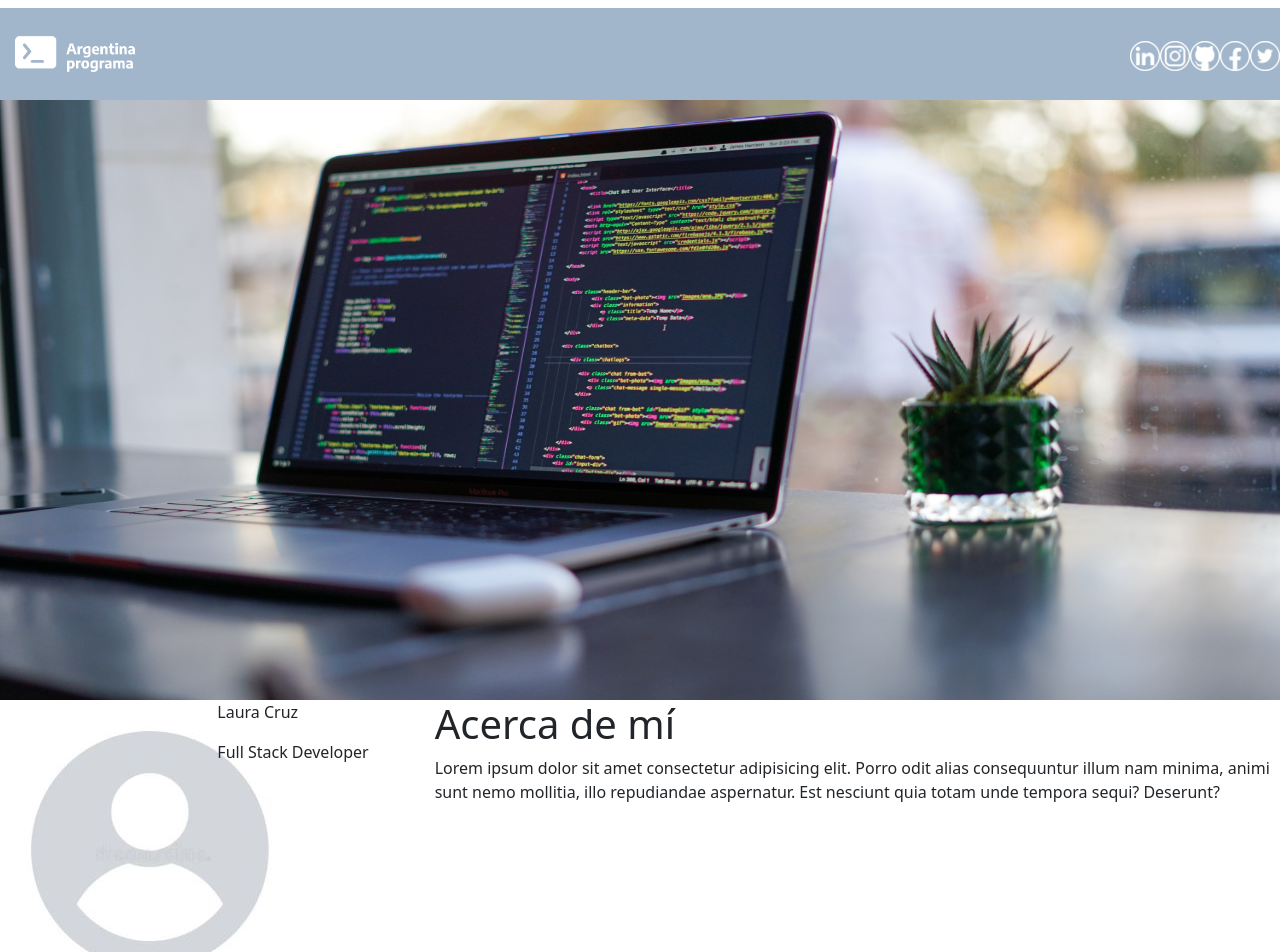
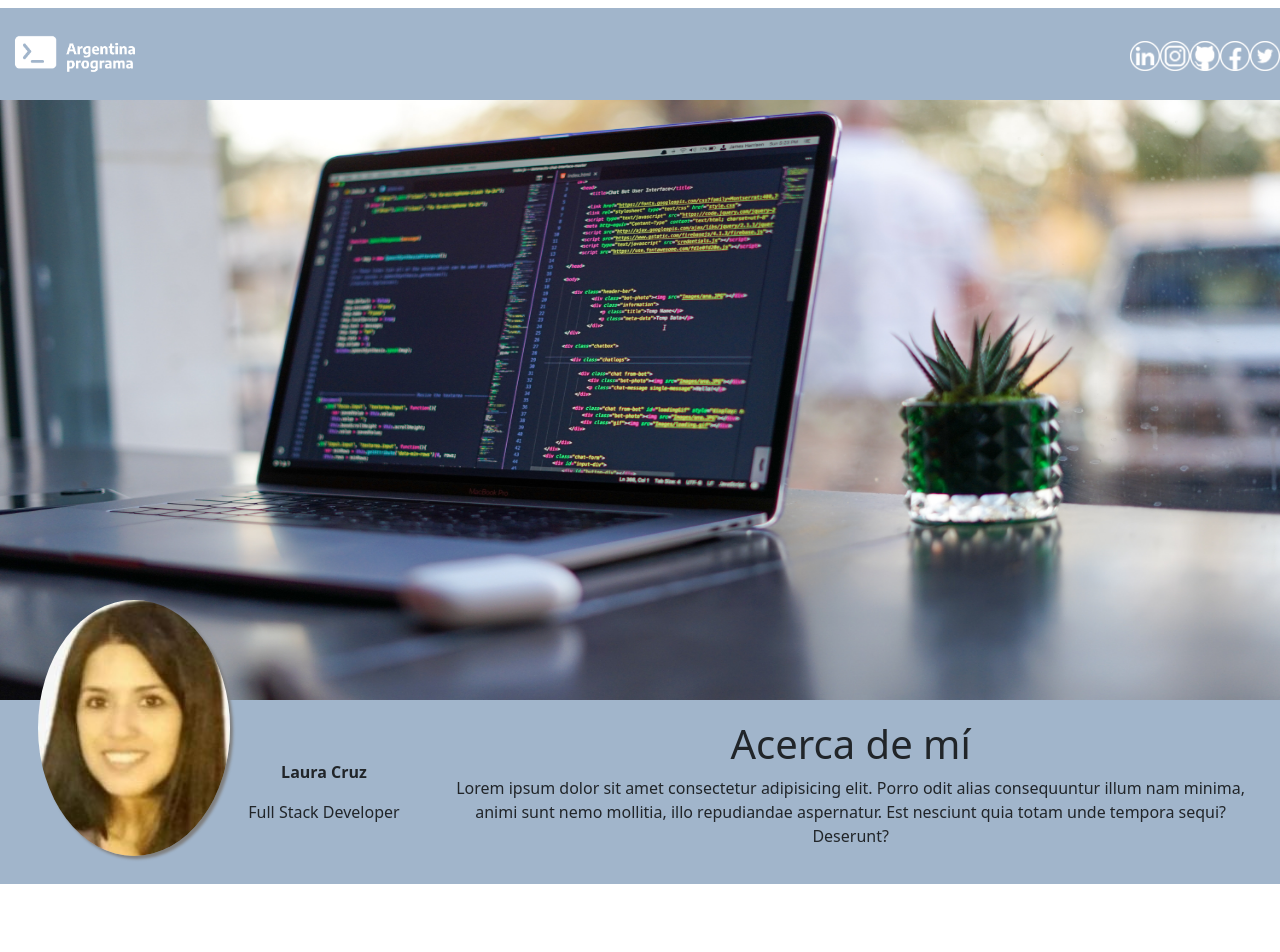
Before and after one commit to LauraPatriciaCruz/PortfolioFrontendArpro, an Angular app in the folder PortfolioFrontendArpro/: page / in a window 1280 px wide. Shown: the top 952 px of the page. After the commit the page ends 884 px from the top, so only its background shows below. Built offline with nearby package versions, Linux system fonts and the light colour scheme.

Commit message:
agregando estilos a foto de perfil en acerca-de

```diff
--- a/PortfolioFrontendArpro/src/app/components/acerca-de/acerca-de.component.css
+++ b/PortfolioFrontendArpro/src/app/components/acerca-de/acerca-de.component.css
@@ -0,0 +1,36 @@
+.row{
+    padding:20px;
+}
+div{
+    background-color: #a1b5cb;
+    text-align: center;
+}
+
+/*PROFILE PICTURE STYLES*/
+@media(min-width: 576px) {
+    #foto-perfil{
+        position:absolute;
+        width:15%;
+        border-radius: 100%;
+        box-shadow: 3px 3px 3px grey;
+        left:3%;
+        top:600px;
+    }
+}
+
+@media(max-width: 575px) {
+    #foto-perfil{
+        position:absolute;
+        width:35%;
+        border-radius: 100%;
+        box-shadow: 3px 3px 3px grey;
+        left:33%;
+        top:560px;
+    }
+}
+
+#nombre{
+    font-weight: bold;
+    margin-top: 40px;
+    /* margin-left: 10px; */
+}
--- a/PortfolioFrontendArpro/src/app/components/acerca-de/acerca-de.component.html
+++ b/PortfolioFrontendArpro/src/app/components/acerca-de/acerca-de.component.html
@@ -1,9 +1,9 @@
 <div class="row">
         <div class="col-xs-12 col-sm-2 col-md-2 col-lg-2">
-            <img src="../../../assets/perfilDefault.jpg" alt="foto-perfil" class="image-fluid">
+            <img src="../../../assets/profilePic.jpeg" alt="foto-perfil" class="image-fluid" id="foto-perfil">
         </div>
         <div class="col-xs-12 col-sm-2 col-md-2 col-lg-2">
-            <p>Laura Cruz</p>
+            <p id="nombre">Laura Cruz</p>
             <p>Full Stack Developer</p>
         </div>
         <div class="col-xs-12 col-sm-8 col-md-8 col-lg-8">
```
Also changed, not shown: PortfolioFrontendArpro/src/assets/profilePic.jpeg (added).
